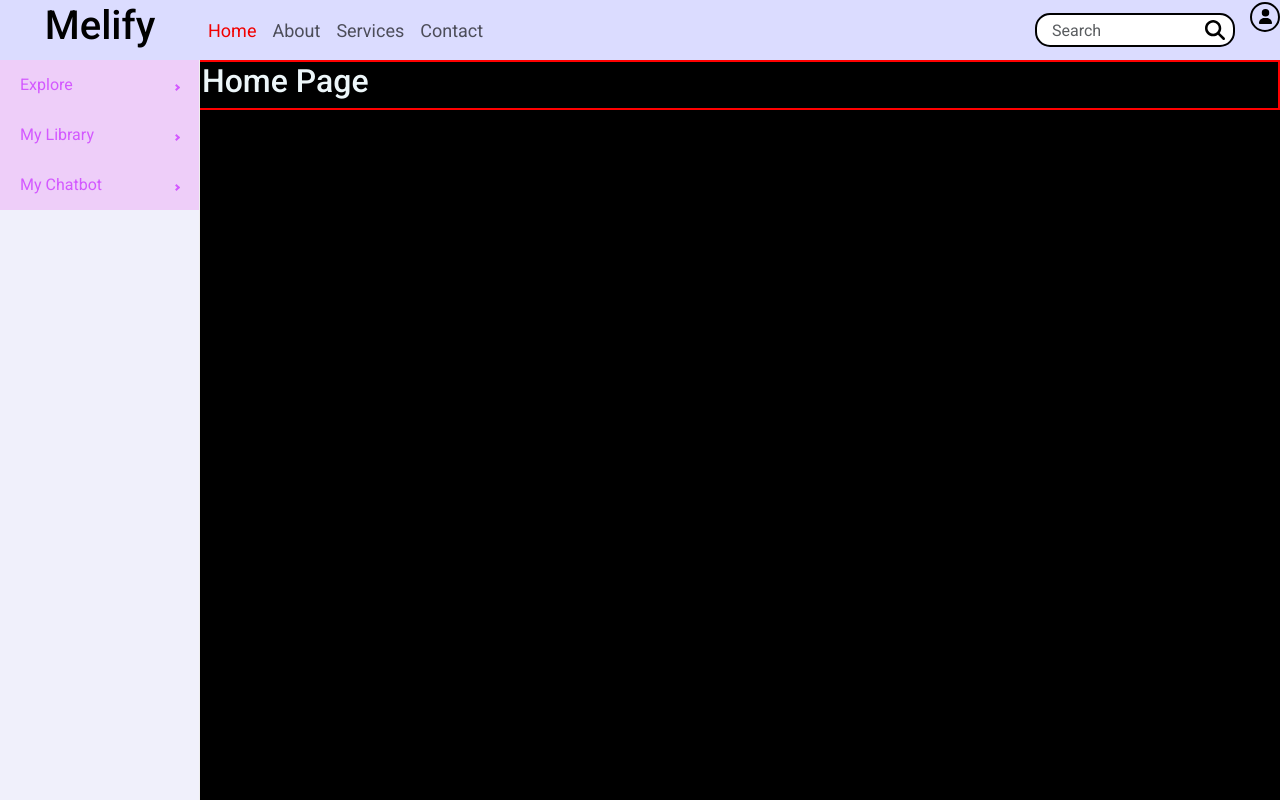
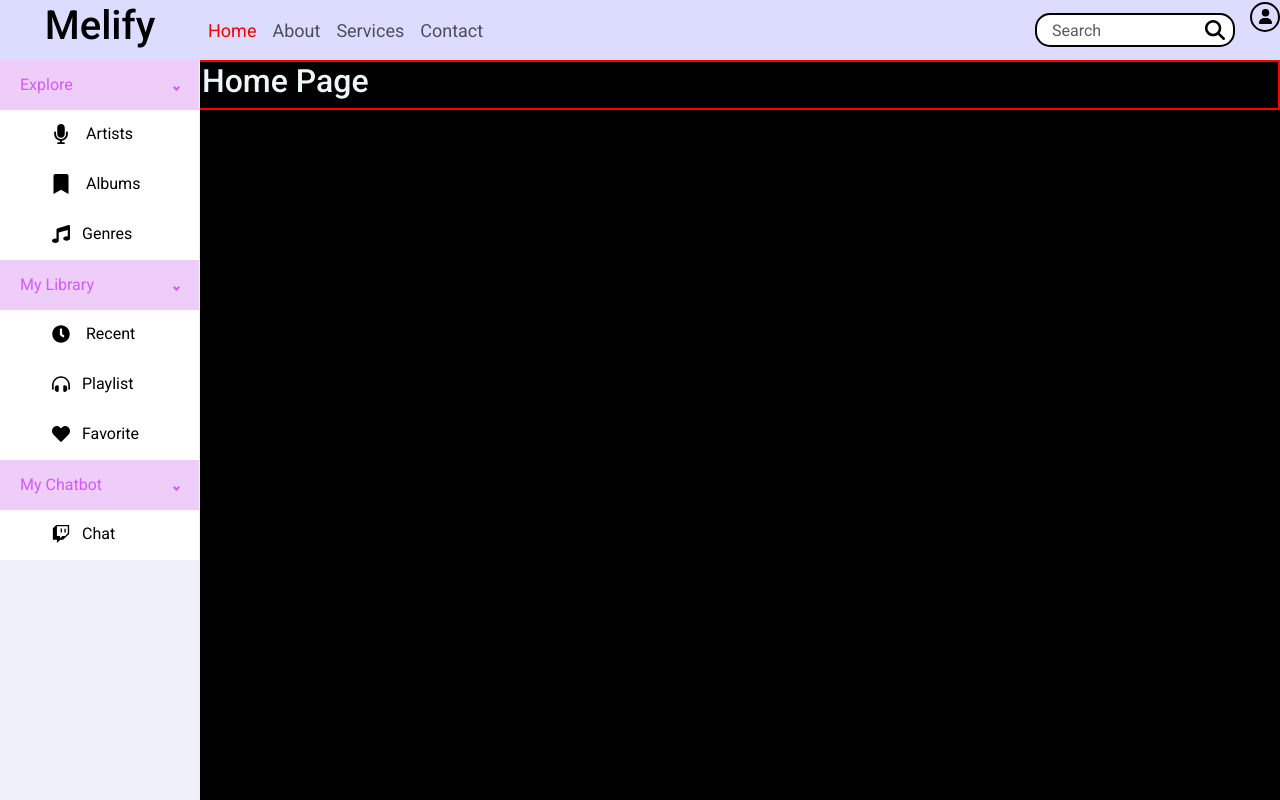
Before and after one commit to SWE1dePauwMusic/music_app, a React (Vite) app in the folder frontend/: page / in a window 1280 px wide. Shown: the top 800 px of the page. Built offline with nearby package versions, Linux system fonts and the light colour scheme.

Commit message:
change default open of sidebar to true

```diff
--- a/frontend/src/components/SideBar/index.jsx
+++ b/frontend/src/components/SideBar/index.jsx
@@ -20,17 +20,17 @@ const SidebarContainer = () => {
             },
           }}
         >
-         <SubMenu disabled="False" label="Explore" active>
+         <SubMenu defaultOpen="true" disabled="false" label="Explore" active>
           <MenuItem className="menu-item"><FaMicrophone className="icon sidebar-icon"/> Artists </MenuItem>
           <MenuItem className="menu-item"><FaBookmark className="icon sidebar-icon"/> Albums </MenuItem>
           <MenuItem className="menu-item"><FaMusic className="icon sidebar-icon"/>Genres </MenuItem>
         </SubMenu>
-        <SubMenu disabled="False" label="My Library" active>
+        <SubMenu defaultOpen="true" disabled="false" label="My Library" active>
           <MenuItem className="menu-item"><FaClock className="icon sidebar-icon"/> Recent </MenuItem>
           <MenuItem className="menu-item"><FaHeadphonesAlt className="icon sidebar-icon"/>Playlist </MenuItem>
           <MenuItem className="menu-item"><FaHeart className="icon sidebar-icon"/>Favorite</MenuItem>
         </SubMenu>
-        <SubMenu disabled="False" label="My Chatbot" active>
+        <SubMenu defaultOpen="true" disabled="false" label="My Chatbot" active>
           <MenuItem className="menu-item"><FaTwitch className="icon sidebar-icon"/>Chat</MenuItem>
         </SubMenu>
         </Menu>
```
